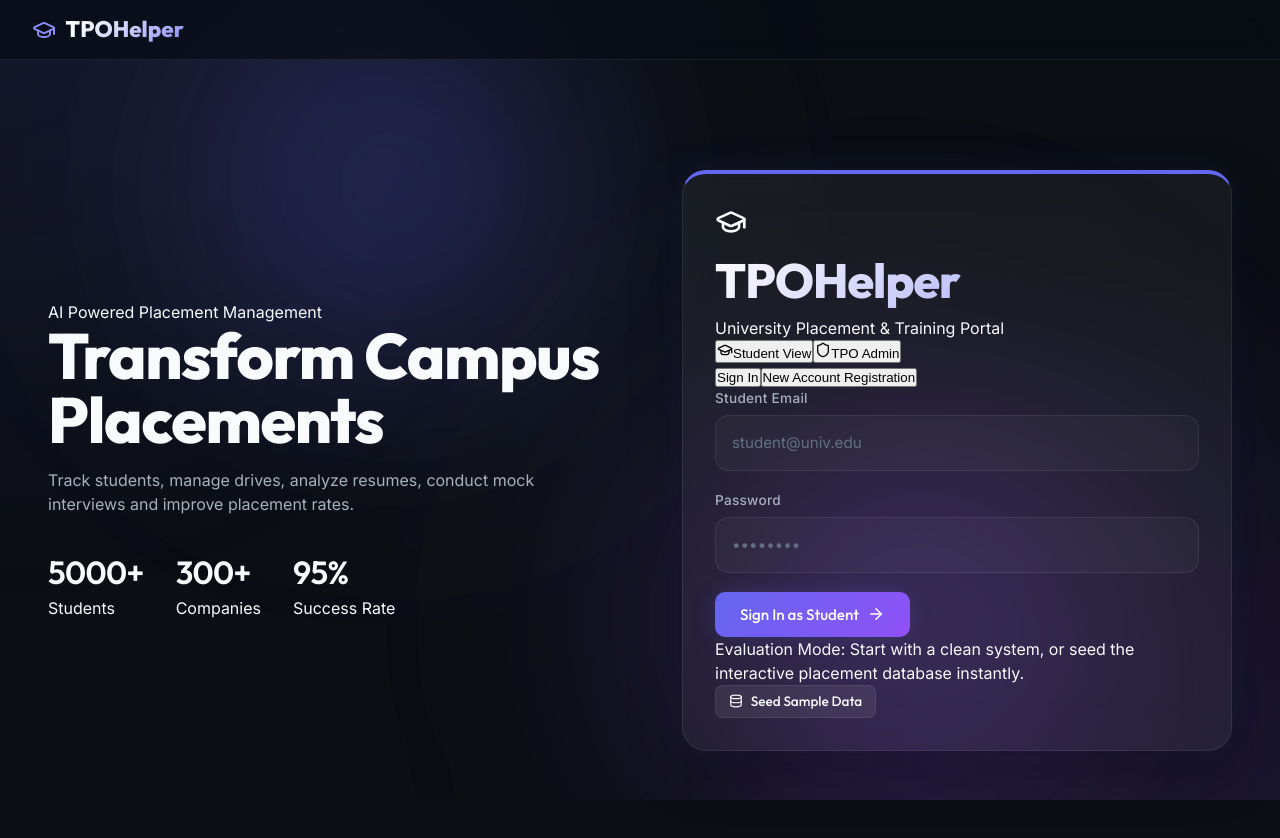
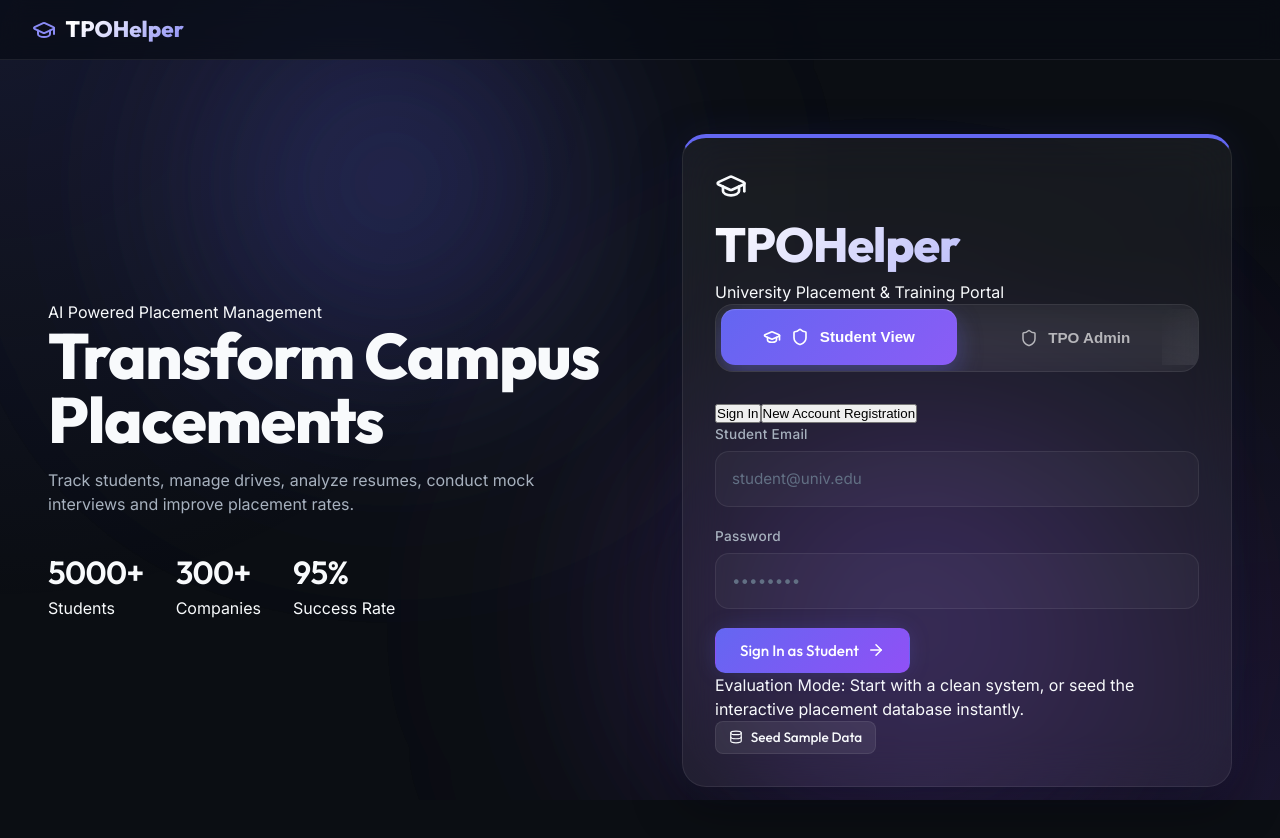
Before and after one commit to roychowdhury-arghya/TPOHelper-frontend, a React (Vite) app: page / in a window 1280 px wide. Shown: the top 838 px of the page. Built offline with nearby package versions, Linux system fonts and the light colour scheme.

Commit message:
designed role button

```diff
--- a/src/components/Auth.tsx
+++ b/src/components/Auth.tsx
@@ -154,29 +154,32 @@ export const Auth: React.FC<AuthProps> = ({ students, onLogin, onRegister, onSee
         </div>
 
         {/* Auth Role Tabs */}
-        <div className="flex bg-black/30 p-1 rounded-xl mb-6 border border-white/5">
+        <div className="role-switch">
           <button
-            onClick={() => { setActiveTab('student'); setError(''); }}
-            className={`flex-1 flex items-center justify-center gap-2 py-2.5 rounded-lg text-sm font-medium transition-all ${activeTab === 'student'
-                ? 'bg-indigo-600 text-white shadow-md'
-                : 'text-gray-400 hover:text-white hover:bg-white/5'
+            onClick={() => {
+              setActiveTab('student');
+              setError('');
+            }}
+            className={`role-btn ${activeTab === 'student' ? 'active' : ''
               }`}
           >
-            <GraduationCap size={16} />
+            <GraduationCap size={18} strokeWidth={2.2} />
+            <Shield size={18} strokeWidth={2.2} />
             Student View
           </button>
+
           <button
-            onClick={() => { setActiveTab('admin'); setError(''); }}
-            className={`flex-1 flex items-center justify-center gap-2 py-2.5 rounded-lg text-sm font-medium transition-all ${activeTab === 'admin'
-                ? 'bg-indigo-600 text-white shadow-md'
-                : 'text-gray-400 hover:text-white hover:bg-white/5'
+            onClick={() => {
+              setActiveTab('admin');
+              setError('');
+            }}
+            className={`role-btn ${activeTab === 'admin' ? 'active' : ''
               }`}
           >
-            <Shield size={16} />
+            <Shield size={18} />
             TPO Admin
           </button>
         </div>
-
         {/* Error Message */}
         {error && (
           <div className="bg-red-500/10 border border-red-500/30 text-red-200 text-xs rounded-lg p-3 mb-4 flex items-center gap-2">
@@ -194,8 +197,8 @@ export const Auth: React.FC<AuthProps> = ({ students, onLogin, onRegister, onSee
                 type="button"
                 onClick={() => { setStudentAuthMode('login'); setError(''); }}
                 className={`text-xs font-semibold pb-1 border-b-2 transition-all ${studentAuthMode === 'login'
-                    ? 'border-indigo-500 text-white'
-                    : 'border-transparent text-gray-500 hover:text-gray-300'
+                  ? 'border-indigo-500 text-white'
+                  : 'border-transparent text-gray-500 hover:text-gray-300'
                   }`}
               >
                 Sign In
@@ -204,8 +207,8 @@ export const Auth: React.FC<AuthProps> = ({ students, onLogin, onRegister, onSee
                 type="button"
                 onClick={() => { setStudentAuthMode('register'); setError(''); }}
                 className={`text-xs font-semibold pb-1 border-b-2 transition-all ${studentAuthMode === 'register'
-                    ? 'border-indigo-500 text-white'
-                    : 'border-transparent text-gray-500 hover:text-gray-300'
+                  ? 'border-indigo-500 text-white'
+                  : 'border-transparent text-gray-500 hover:text-gray-300'
                   }`}
               >
                 New Account Registration
--- a/src/index.css
+++ b/src/index.css
@@ -1120,3 +1120,97 @@ body::before {
     max-width: 100%;
   }
 }
+
+.role-switch {
+  display: flex;
+
+  padding: 5px;
+
+  margin-bottom: 1.75rem;
+
+  border-radius: 18px;
+
+  background: rgba(255, 255, 255, 0.04);
+
+  border: 1px solid rgba(255, 255, 255, 0.08);
+
+  backdrop-filter: blur(16px);
+}
+
+.role-btn {
+  flex: 1;
+
+  height: 56px;
+
+  display: flex;
+
+  align-items: center;
+
+  justify-content: center;
+
+  gap: 0.65rem;
+
+  border: none;
+
+  border-radius: 14px;
+
+  background: transparent;
+
+  color: rgba(255, 255, 255, 0.65);
+
+  font-size: 0.95rem;
+
+  font-weight: 600;
+
+  cursor: pointer;
+
+  transition: all 0.3s ease;
+}
+
+.role-btn:hover {
+  color: white;
+}
+
+.role-btn.active {
+  color: white;
+
+  background: linear-gradient(135deg,
+      #6366f1 0%,
+      #8b5cf6 100%);
+
+  box-shadow:
+    0 10px 25px rgba(99, 102, 241, 0.35),
+    inset 0 1px 1px rgba(255, 255, 255, 0.15);
+
+  transform: translateY(-1px);
+}
+
+.role-switch {
+  position: relative;
+  overflow: hidden;
+}
+
+.role-btn.active::before {
+  content: "";
+
+  position: absolute;
+
+  inset: 0;
+
+  background: linear-gradient(120deg,
+      transparent,
+      rgba(255, 255, 255, 0.15),
+      transparent);
+
+  animation: shine 2s infinite;
+}
+
+@keyframes shine {
+  from {
+    transform: translateX(-100%);
+  }
+
+  to {
+    transform: translateX(200%);
+  }
+}
```
